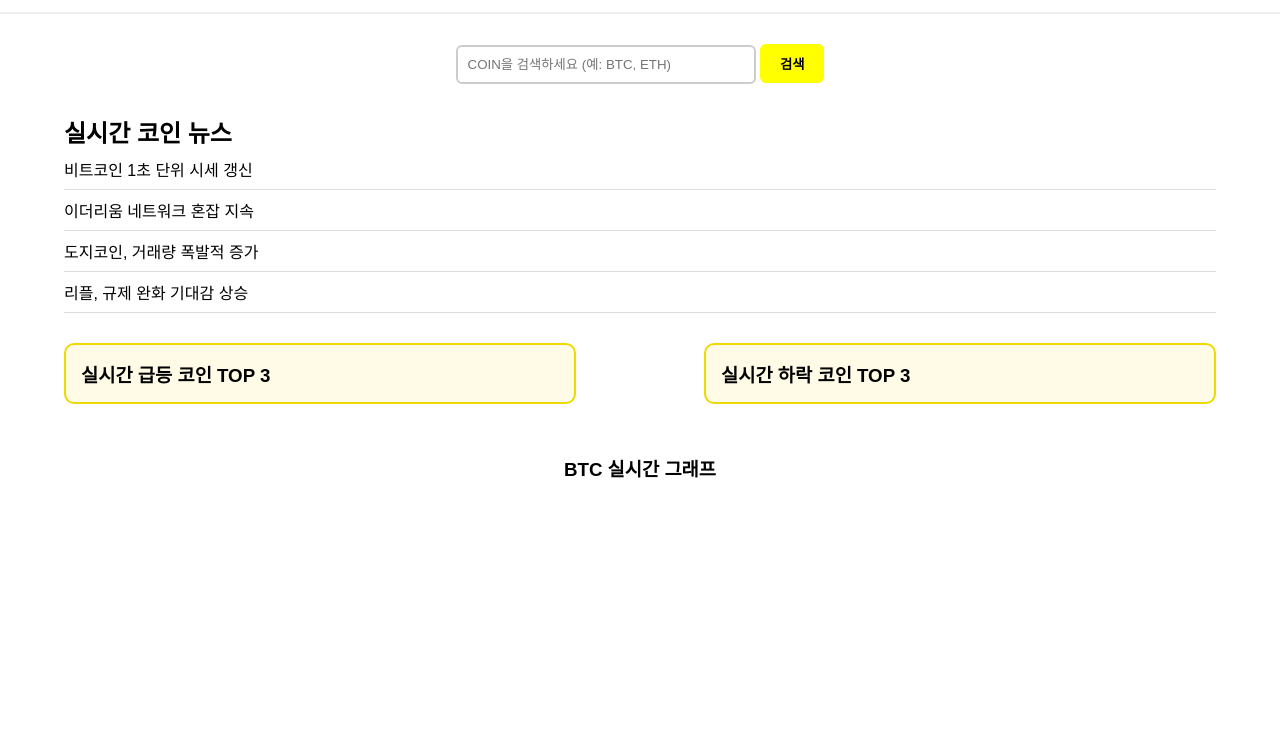
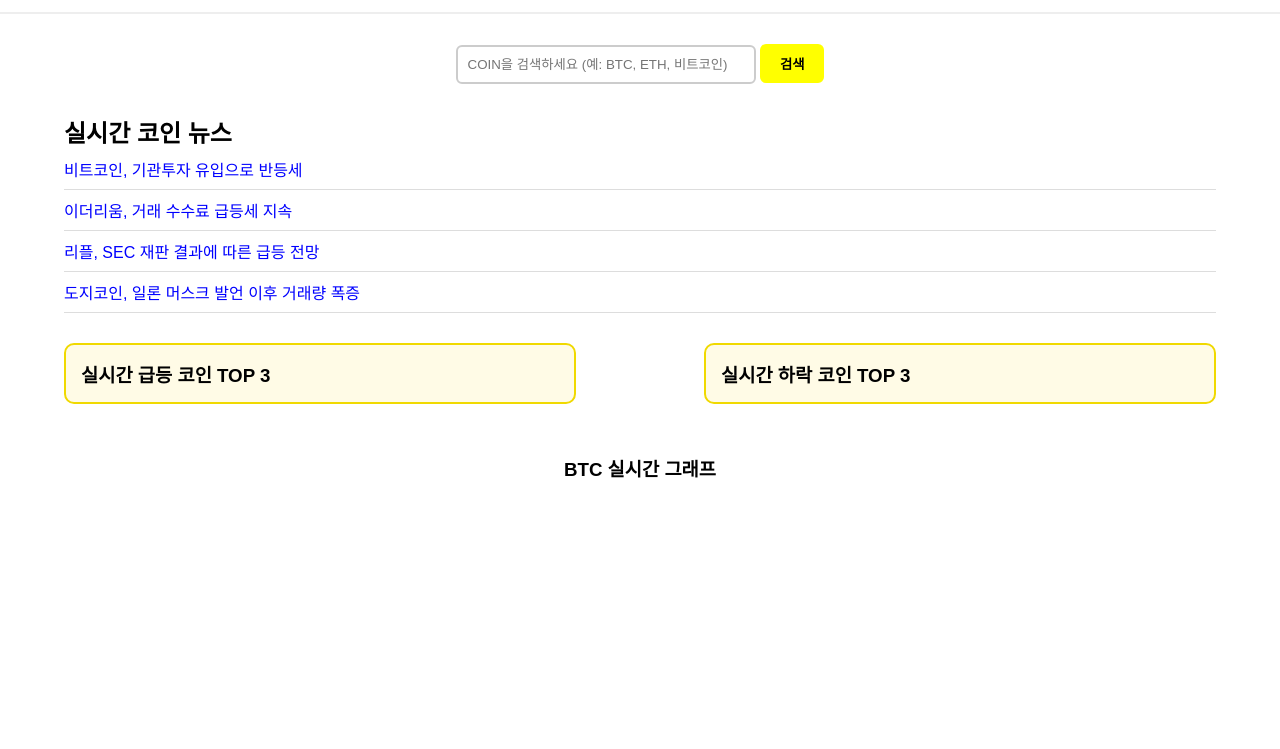
Before and after one commit to parkbugeon1106/PJ-IT-COMPANY_COIN-WEBSITE, a plain HTML site: page index.html in a window 1280 px wide. Shown: the part 51-800 px from the top of the page. Drawn offline with nearby package versions, Linux system fonts and the light colour scheme; no server answers.

Commit message:
Update index.html

```diff
--- a/index.html
+++ b/index.html
@@ -16,14 +16,14 @@
 
   <main>
     <section class="search-area">
-      <input id="search-input" type="text" placeholder="COIN을 검색하세요 (예: BTC, ETH)" />
+      <input id="search-input" type="text" placeholder="COIN을 검색하세요 (예: BTC, ETH, 비트코인)" />
       <button id="search-btn">검색</button>
     </section>
 
     <section class="news-section">
       <h2>실시간 코인 뉴스</h2>
       <ul id="news-list">
-        <li>최신 코인 뉴스 불러오는 중...</li>
+        <li>뉴스 로딩 중...</li>
       </ul>
     </section>
 
@@ -47,5 +47,21 @@
   <footer>
     © 2025 PJ IT COMPANY — All Rights Reserved.
   </footer>
+
+  <script>
+    // 뉴스 링크
+    const newsList = [
+      { title: "비트코인, 기관투자 유입으로 반등세", url: "https://www.coindeskkorea.com/" },
+      { title: "이더리움, 거래 수수료 급등세 지속", url: "https://kr.investing.com/crypto/ethereum" },
+      { title: "리플, SEC 재판 결과에 따른 급등 전망", url: "https://coinpan.com/" },
+      { title: "도지코인, 일론 머스크 발언 이후 거래량 폭증", url: "https://kr.cointelegraph.com/" }
+    ];
+
+    if (document.getElementById('news-list')) {
+      document.getElementById('news-list').innerHTML = newsList
+        .map(n => `<li><a href="${n.url}" target="_blank" style="color:blue;text-decoration:none;">${n.title}</a></li>`)
+        .join('');
+    }
+  </script>
 </body>
 </html>
```
